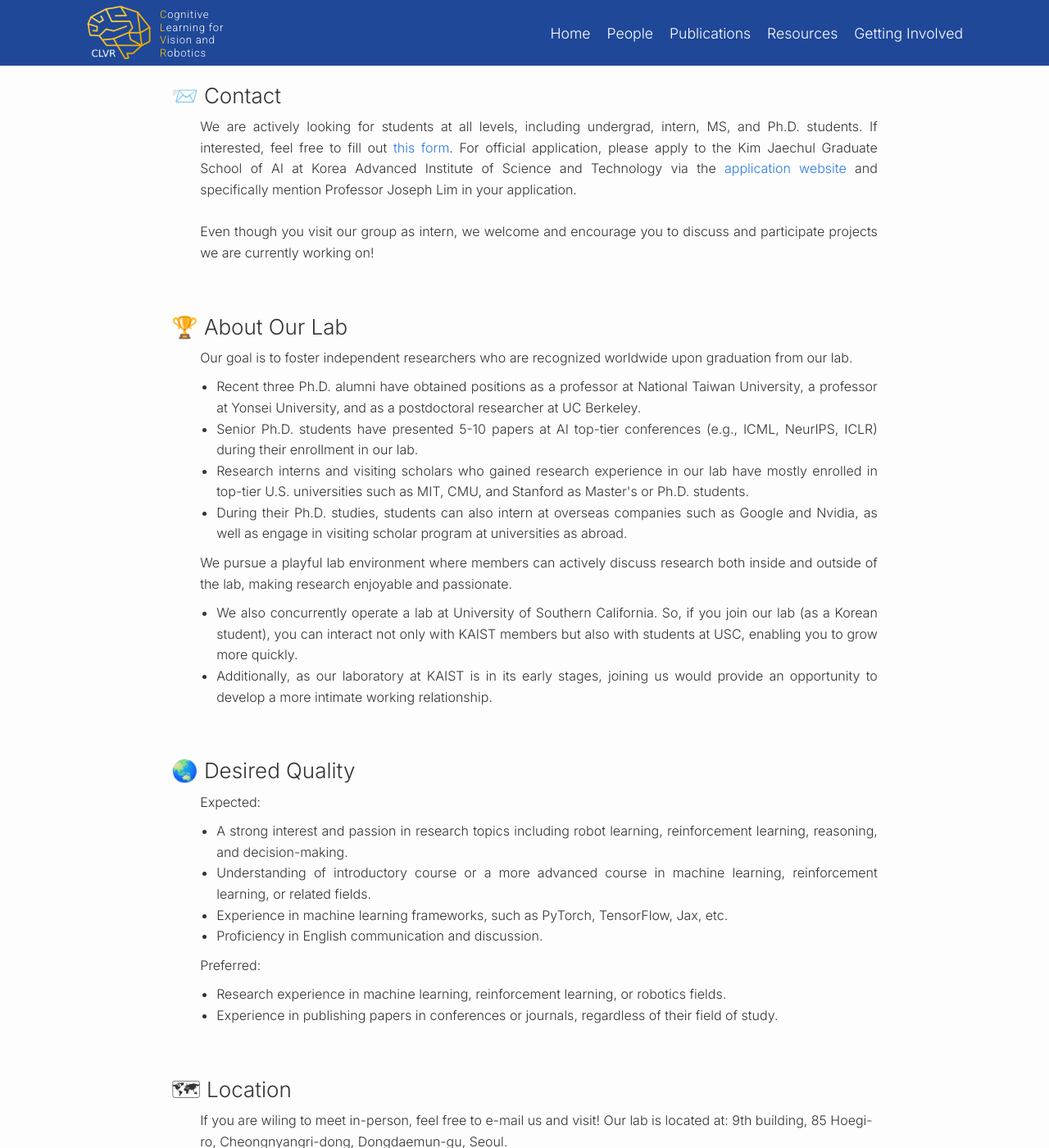
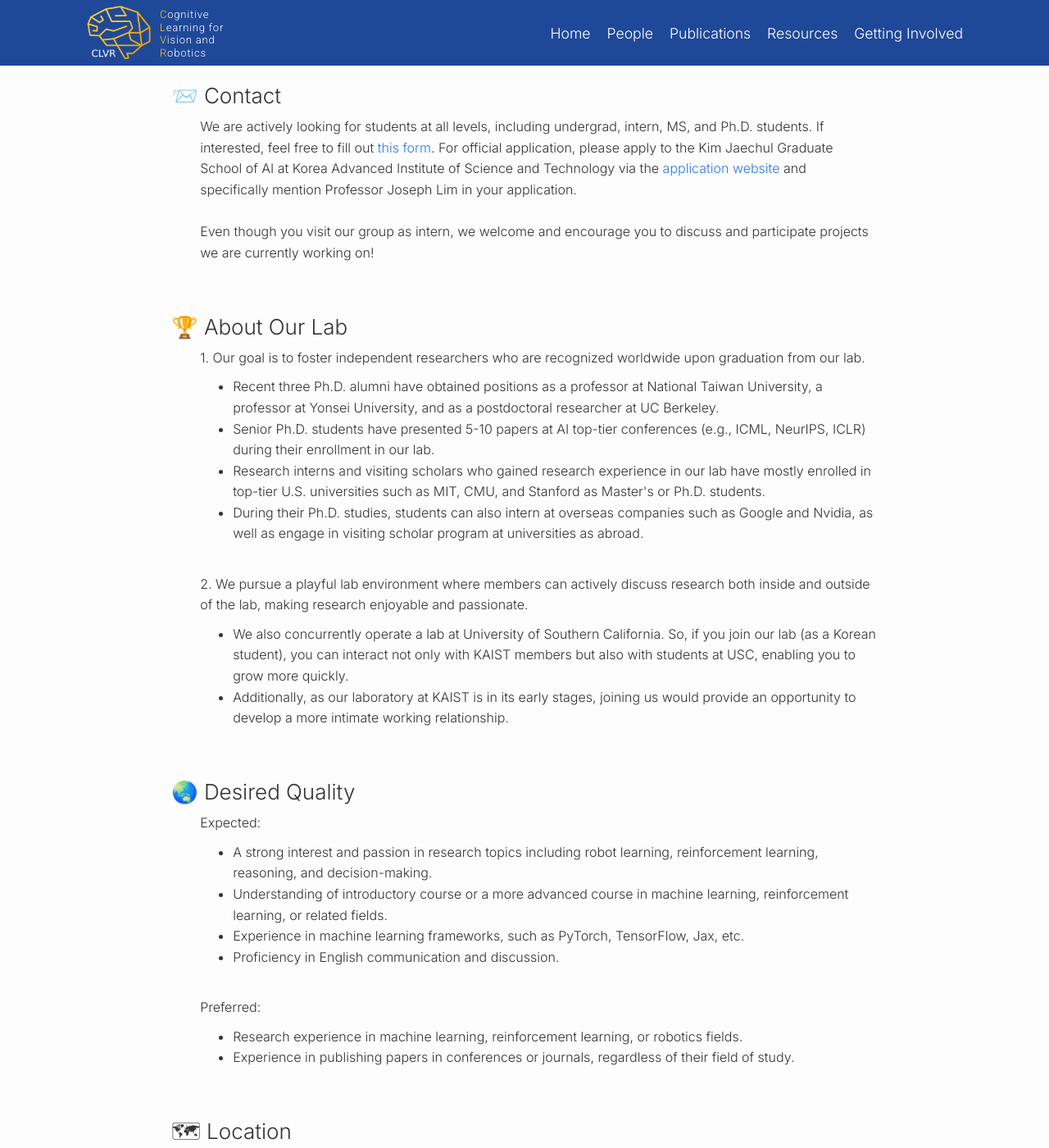
Before and after one commit to minhoheo/minhoheo.github.io, a Jekyll site: the page built from getting_involved.md, in a window 1280 px wide and 1400 px high. Shown: the whole window at 82% size. Built offline with Jekyll 4.4.1, drawn with Linux system fonts in a browser that asks for light colours; some web fonts are replaced.

Commit message:
text alignment, getting involved in mobile

```diff
--- a/_sass/minima.scss
+++ b/_sass/minima.scss
@@ -60,10 +60,20 @@ $on-laptop:        800px !default;
 
 .margin-left {
     margin-left: 35px;
+    text-align: left;
+
+    @include media-query($on-palm) {
+        margin-left: 5px;
+    }
 }
 
 .margin-left-list {
-    margin-left: 55px;
+    margin-left: 75px;
+    text-align: left;
+
+    @include media-query($on-palm) {
+        margin-left: 20px;
+    }
 }
 
 .container .row {
--- a/_sass/minima/_layout.scss
+++ b/_sass/minima/_layout.scss
@@ -513,3 +513,11 @@
         display: none;
     }
 }
+
+.intro-paragraph {
+    text-align: justify;
+
+    @include media-query($on-palm) {
+        text-align: justify;
+    }
+}
--- a/getting_involved.md
+++ b/getting_involved.md
@@ -20,21 +20,21 @@ order: 9
         </p-->
 
         <h3 style="text-align: left;">&#128232; Contact</h3>
-        <p class="margin-left" style="text-align:justify;">
+        <p class="margin-left">
         We are actively looking for students at all levels, including undergrad, intern, MS, and Ph.D. students.
         If interested, feel free to fill out <a href="https://forms.gle/5Va6sHkon6Q2C9YE7">this form</a>.
         For official application, please apply to the Kim Jaechul Graduate School of AI at Korea Advanced Institute of Science and Technology via the <a href="https://apply.kaist.ac.kr/GradApply/GradApply/Login">application website</a> and specifically mention Professor Joseph Lim in your application.
-	<br><br>
-	Even though you visit our group as intern, we welcome and encourage you to discuss and participate projects we are currently working on!
-    </p>
+        <br><br>
+        Even though you visit our group as intern, we welcome and encourage you to discuss and participate projects we are currently working on!
+        </p>
 
     <br><br>
 
 	<h3 style="text-align: left;">&#127942; About Our Lab </h3>
-    <p class="margin-left" style="text-align:justify;">
-	Our goal is to foster independent researchers who are recognized worldwide upon graduation from our lab.
+    <p class="margin-left">
+	1. Our goal is to foster independent researchers who are recognized worldwide upon graduation from our lab.
     </p>
-	<ul class="margin-left-list" style="text-align:justify;">
+	<ul class="margin-left-list">
         <li>
         Recent three Ph.D. alumni have obtained positions as a professor at National Taiwan University, a professor at Yonsei University, and as a postdoctoral researcher at UC Berkeley.
         </li>
@@ -50,10 +50,11 @@ order: 9
 	</ul>
 
 
-    <p class="margin-left" style="text-align:justify;">
-	We pursue a playful lab environment where members can actively discuss research both inside and outside of the lab, making research enjoyable and passionate.
+    <br>
+    <p class="margin-left">
+	2. We pursue a playful lab environment where members can actively discuss research both inside and outside of the lab, making research enjoyable and passionate.
     </p>
-	<ul class="margin-left-list" style="text-align:justify;">
+	<ul class="margin-left-list">
         <li>
         We also concurrently operate a lab at University of Southern California.
         So, if you join our lab (as a Korean student), you can interact not only with KAIST members but also with students at USC, enabling you to grow more quickly.
@@ -66,10 +67,10 @@ order: 9
 	<br><br>
 
     <h3 style="text-align: left;">&#127759; Desired Quality</h3>
-    <p class="margin-left" style="text-align:justify;">
+    <p class="margin-left">
 	<b>Expected:</b>
     </p>
-	<ul class="margin-left-list" style="text-align:justify;">
+	<ul class="margin-left-list">
 		<li>
 		A strong interest and passion in research topics including robot learning, reinforcement learning, reasoning, and decision-making.
 		</li>
@@ -83,11 +84,11 @@ order: 9
 		Proficiency in English communication and discussion.
 		</li>
 	</ul>
-
-    <p class="margin-left" style="text-align:justify;">
+    <br>
+    <p class="margin-left">
 	<b>Preferred:</b>
     </p>
-	<ul class="margin-left-list" style="text-align:justify;">
+	<ul class="margin-left-list">
 		<li>
 		Research experience in machine learning, reinforcement learning, or robotics fields.
 		</li>
@@ -105,7 +106,7 @@ order: 9
 
         <div class="map-container">
           <center>
-            <iframe src="https://www.google.com/maps/embed?pb=!1m18!1m12!1m3!1d1879.786379996411!2d127.04569656492208!3d37.59247900925209!2m3!1f0!2f0!3f0!3m2!1i1024!2i768!4f13.1!3m3!1m2!1s0x357cbb644204398b%3A0xf00723351f96d8c8!2sKAIST%20College%20of%20Business!5e0!3m2!1sen!2skr!4v1678033798242!5m2!1sen!2skr" width="80%" height="400" style="border:0; left: 0; top: 0;" allowfullscreen="" loading="lazy" referrerpolicy="no-referrer-when-downgrade"></iframe>
+            <iframe src="https://www.google.com/maps/embed?pb=!1m18!1m12!1m3!1d1879.786379996411!2d127.04569656492208!3d37.59247900925209!2m3!1f0!2f0!3f0!3m2!1i1024!2i768!4f13.1!3m3!1m2!1s0x357cbb644204398b%3A0xf00723351f96d8c8!2sKAIST%20College%20of%20Business!5e0!3m2!1sen!2skr!4v1678033798242!5m2!1sen!2skr" width="90%" height="400" style="border:0; left: 0; top: 0;" allowfullscreen="" loading="lazy" referrerpolicy="no-referrer-when-downgrade"></iframe>
           </center>
         </div>
     </div>
```
Also changed, not shown: index.md (+3 -4 lines).
